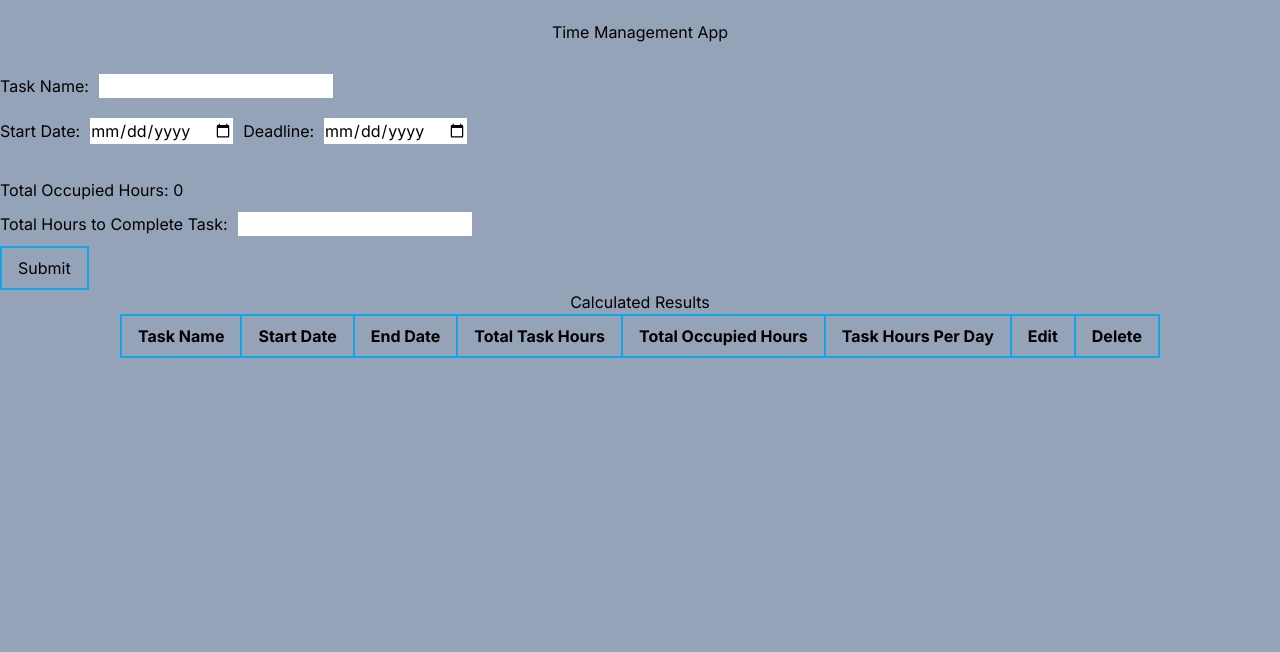
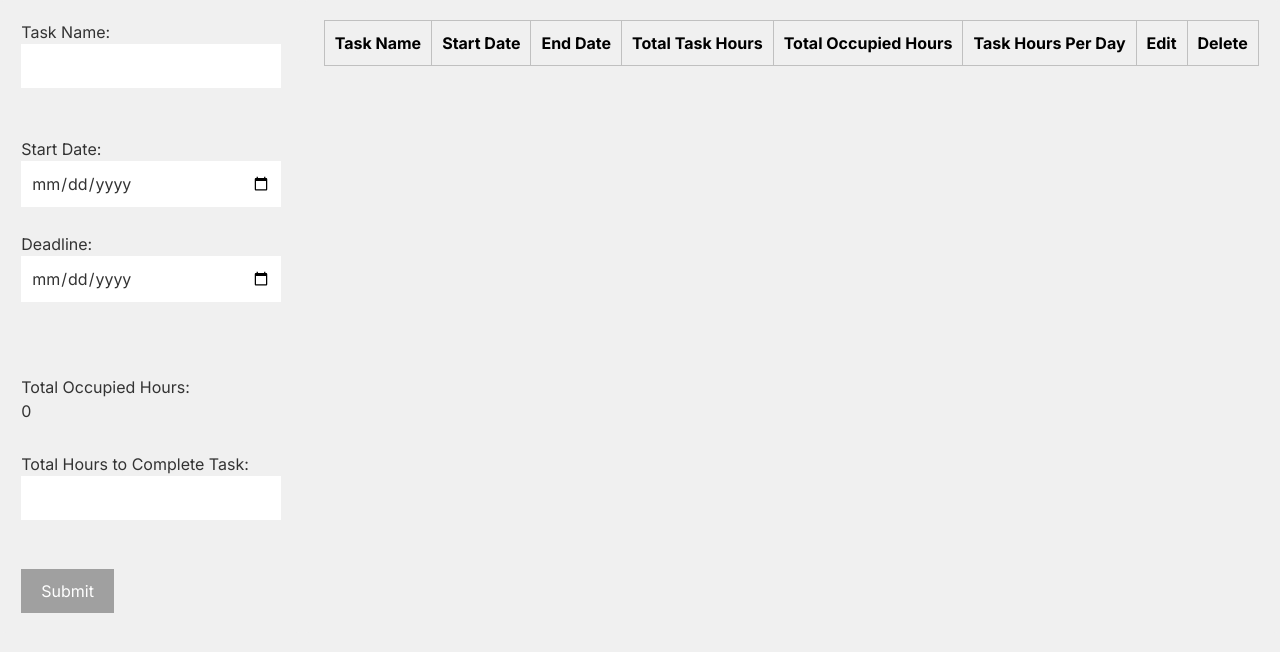
Before and after one commit to MariusDevelops/time-management-app, a Next.js app: page / in a window 1280 px wide. Shown: the top 652 px of the page. Built offline with nearby package versions, Linux system fonts and the light colour scheme.

Commit message:
feat: task form and results table style update

```diff
--- a/src/app/page.js
+++ b/src/app/page.js
@@ -37,7 +37,6 @@ export default function Home() {
 
   return (
     <main>
-      <h1 className='text-center py-5'>Time Management App</h1>
       <TaskForm
         onAddTask={handleAddTask}
         onUpdateTask={handleUpdateTask}
--- a/src/components/resultsTable.js
+++ b/src/components/resultsTable.js
@@ -2,9 +2,8 @@ import React from 'react';
 
 const ResultsTable = ({ tasks, handleDelete, handleEdit }) => {
   return (
-    <div className='flex justify-center text-center'>
+    <div className='results-table flex justify-center text-center'>
       <div className='flex flex-col'>
-        <h2>Calculated Results</h2>
         <table>
           <thead>
             <tr>
--- a/src/components/taskForm.js
+++ b/src/components/taskForm.js
@@ -105,7 +105,7 @@ const TaskForm = ({ onAddTask, onUpdateTask, editMode, editTaskId, tasks }) => {
   };
 
   return (
-    <form onSubmit={handleSubmit}>
+    <form onSubmit={handleSubmit} className='task-form'>
       <label>
         Task Name:
         <input
@@ -136,8 +136,12 @@ const TaskForm = ({ onAddTask, onUpdateTask, editMode, editTaskId, tasks }) => {
         </label>
       ))}
       <br />
-      Total Occupied Hours:{' '}
-      {busyDays.reduce((sum, day) => sum + Number(day.busyHours), 0)}
+      <label>
+        {' '}
+        Total Occupied Hours:
+        <br />
+        {busyDays.reduce((sum, day) => sum + Number(day.busyHours), 0)}
+      </label>
       <br />
       <label>
         Total Hours to Complete Task:
--- a/src/styles/globals.css
+++ b/src/styles/globals.css
@@ -2,46 +2,157 @@
 @tailwind components;
 @tailwind utilities;
 
-body {
-  background-color: rgb(148 163 184);
-}
-
-label input {
-  margin: 10px;
-}
-
-table,
-thead,
-tr,
-th,
-tbody,
-td {
-  border: solid 2px rgb(14 165 233);
-  padding: 8px 16px;
-}
-
-/* className='border-solid border-2 border-sky-500 px-4 py-2' */
-
-/* :root {
-  --foreground-rgb: 0, 0, 0;
-  --background-start-rgb: 214, 219, 220;
-  --background-end-rgb: 255, 255, 255;
-}
-
-@media (prefers-color-scheme: dark) {
-  :root {
-    --foreground-rgb: 255, 255, 255;
-    --background-start-rgb: 0, 0, 0;
-    --background-end-rgb: 0, 0, 0;
-  }
+:root {
+  --primary-color: #f0f0f0;
+  --secondary-color: #c0c0c0;
+  --accent-color: #a0a0a0;
+  --text-color: #333;
 }
 
 body {
-  color: rgb(var(--foreground-rgb));
-  background: linear-gradient(
-      to bottom,
-      transparent,
-      rgb(var(--background-end-rgb))
-    )
-    rgb(var(--background-start-rgb));
-} */
+  font-family: sans-serif;
+  margin: 0;
+  padding: 0;
+  background-color: var(--primary-color);
+}
+
+main {
+  display: flex;
+  flex-wrap: wrap;
+}
+
+.container {
+  max-width: 1200px;
+  margin: 0 auto;
+  padding: 20px;
+}
+
+h1,
+h2,
+h3,
+h4,
+h5,
+h6 {
+  margin: 10px 0;
+  color: var(--text-color);
+}
+
+p {
+  margin: 10px 0;
+  color: var(--text-color);
+}
+
+button {
+  background-color: var(--accent-color);
+  color: white;
+  border: none;
+  padding: 10px 20px;
+  cursor: pointer;
+}
+
+button:hover {
+  background-color: var(--secondary-color);
+}
+
+input[type='text'],
+input[type='date'],
+input[type='number'] {
+  width: 100%;
+  padding: 10px;
+  margin-bottom: 20px;
+}
+
+form label {
+  display: block;
+  margin-bottom: 5px;
+  color: var(--text-color);
+}
+
+table {
+  width: 100%;
+  border-collapse: collapse;
+}
+
+table td,
+table th {
+  border: solid thin var(--secondary-color);
+  padding: 10px;
+  text-align: left;
+}
+
+table th {
+  background-color: var(--primary-color);
+}
+
+/* taskForm */
+
+.task-form {
+  background-color: var(--primary-color);
+  padding: 20px;
+  border-radius: 5px;
+  width: 300px;
+  margin: 0 auto;
+}
+
+.task-form input[type='text'],
+.task-form input[type='date'],
+.task-form input[type='number'] {
+  width: 100%;
+  padding: 10px;
+  margin-bottom: 20px;
+}
+
+.task-form label {
+  display: block;
+  margin-bottom: 5px;
+  color: var(--text-color);
+}
+
+.task-form button {
+  background-color: var(--accent-color);
+  color: white;
+  border: none;
+  padding: 10px 20px;
+  cursor: pointer;
+}
+
+.task-form button:hover {
+  background-color: var(--secondary-color);
+}
+
+/* resultsTable */
+
+.results-table {
+  background-color: var(--primary-color);
+  padding: 20px;
+  border-radius: 5px;
+  margin: 0 auto;
+}
+
+.results-table table {
+  width: 100%;
+  border-collapse: collapse;
+}
+
+.results-table td,
+.results-table th {
+  border: solid thin var(--secondary-color);
+  padding: 10px;
+  text-align: left;
+}
+
+.results-table th {
+  background-color: var(--primary-color);
+}
+
+.results-table button {
+  background-color: var(--accent-color);
+  color: white;
+  border: none;
+  padding: 10px 20px;
+  cursor: pointer;
+}
+
+.results-table button:hover {
+  background-color: var(--secondary-color);
+}
```
